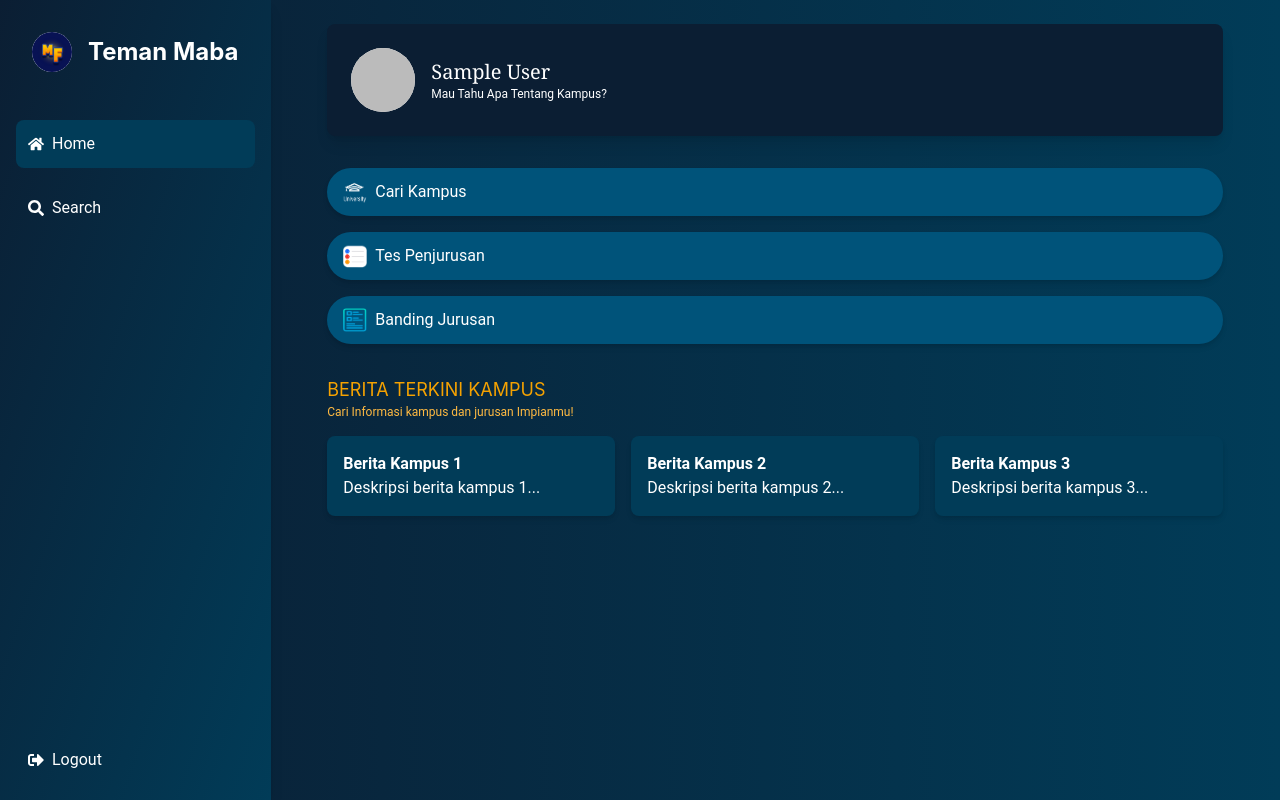
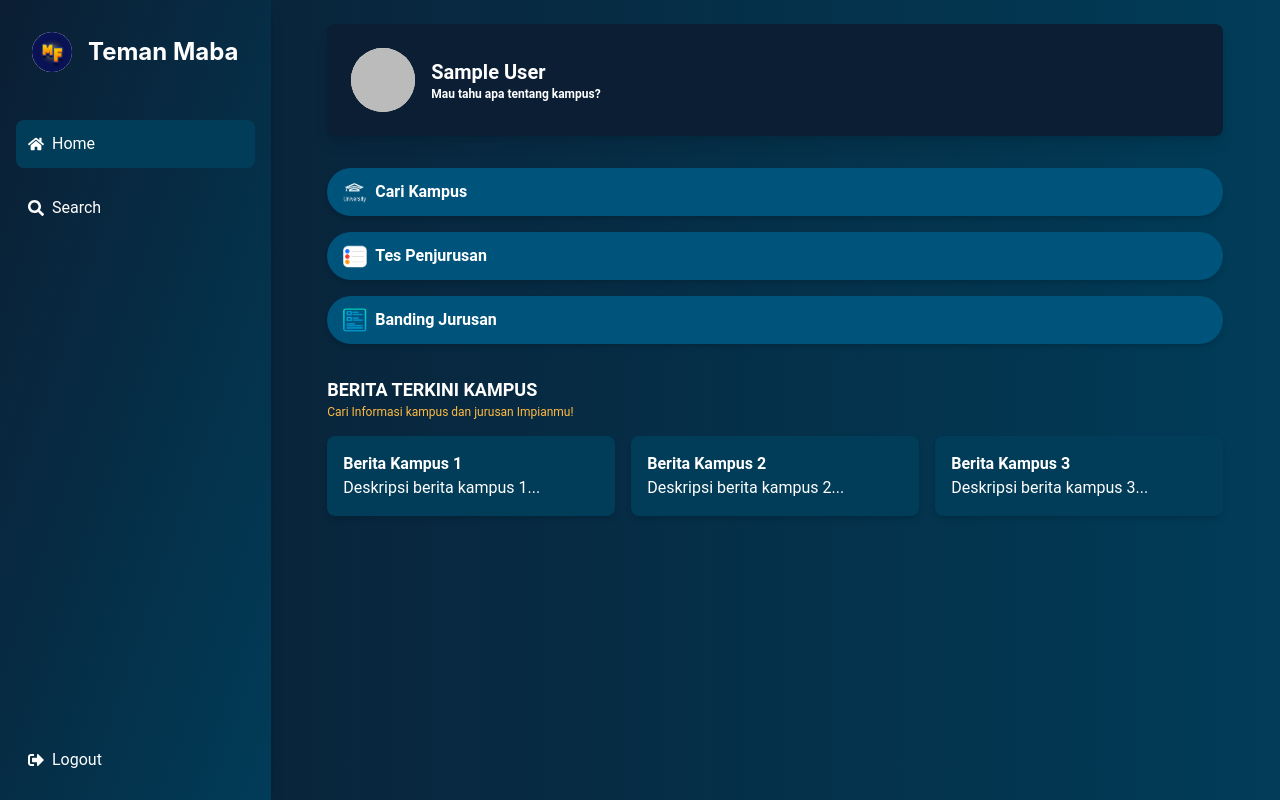
Before and after one commit to MirandaSinagaa/maba_friends, a React (Create React App) app: page /dashboard in a window 1280 px wide. Built offline with nearby package versions, Linux system fonts and the light colour scheme; no server answers; sample sign-in values are in the browser's storage.

Commit message:
Update Dashboard.tsx

```diff
--- a/src/components/Dashboard.tsx
+++ b/src/components/Dashboard.tsx
@@ -37,35 +37,35 @@ const Dashboard: React.FC = () => {
               <img src={user?.photoURL} alt="User Avatar" className="rounded-full" />
             </div>
             <div>
-              <h2 className="text-xl font-georgia">{user?.fullName || 'Username'}</h2>
-              <p className="text-xs font-roboto">Mau Tahu Apa Tentang Kampus?</p>
+              <h2 className="text-xl font-roboto font-bold">{user?.fullName || 'Username'}</h2>
+              <p className="text-xs font-roboto font-bold">Mau tahu apa tentang kampus?</p>
             </div>
           </div>
           <div className="mt-8 space-y-4">
             <button
               onClick={() => navigate('/search')}
-              className="font-roboto w-full bg-[#00537A] text-[#FFFFFF] py-3 rounded-full shadow-md hover:bg-[#0F172A] transition-all duration-200 text-left px-4 flex items-center transform hover:scale-105"
+              className="font-bold font-roboto w-full bg-[#00537A] text-[#FFFFFF] py-3 rounded-full shadow-md hover:bg-[#0F172A] transition-all duration-200 text-left px-4 flex items-center transform hover:scale-105"
             >
               <img src={universityIcon} alt="University Icon" className="w-6 h-6 mr-2" />
               Cari Kampus
             </button>
             <button
               onClick={() => navigate('/career-test')}
-              className="font-roboto w-full bg-[#00537A] text-[#FFFFFF] py-3 rounded-full shadow-md hover:bg-[#0F172A] transition-all duration-200 text-left px-4 flex items-center transform hover:scale-105"
+              className="font-bold font-roboto w-full bg-[#00537A] text-[#FFFFFF] py-3 rounded-full shadow-md hover:bg-[#0F172A] transition-all duration-200 text-left px-4 flex items-center transform hover:scale-105"
             >
               <img src={testIcon} alt="Test Icon" className="w-6 h-6 mr-2" />
               Tes Penjurusan
             </button>
             <button
               onClick={() => navigate('/compare-majors')}
-              className="font-roboto w-full bg-[#00537A] text-[#FFFFFF] py-3 rounded-full shadow-md hover:bg-[#0F172A] transition-all duration-200 text-left px-4 flex items-center transform hover:scale-105"
+              className="font-bold font-roboto w-full bg-[#00537A] text-[#FFFFFF] py-3 rounded-full shadow-md hover:bg-[#0F172A] transition-all duration-200 text-left px-4 flex items-center transform hover:scale-105"
             >
               <img src={compareIcon} alt="Compare Icon" className="w-6 h-6 mr-2" />
               Banding Jurusan
             </button>
           </div>
           <div className="mt-8">
-            <h3 className="text-lg font-akhsar text-[#F5A201]">BERITA TERKINI KAMPUS</h3>
+            <h3 className="text-lg font-roboto text-[#FFFFFF] font-bold">BERITA TERKINI KAMPUS</h3>
             <p className="font-roboto text-xs text-[#FFBA42]">Cari Informasi kampus dan jurusan Impianmu!</p>
           </div>
           <div className="font-roboto mt-4 grid grid-cols-1 sm:grid-cols-2 md:grid-cols-3 gap-4">
```
